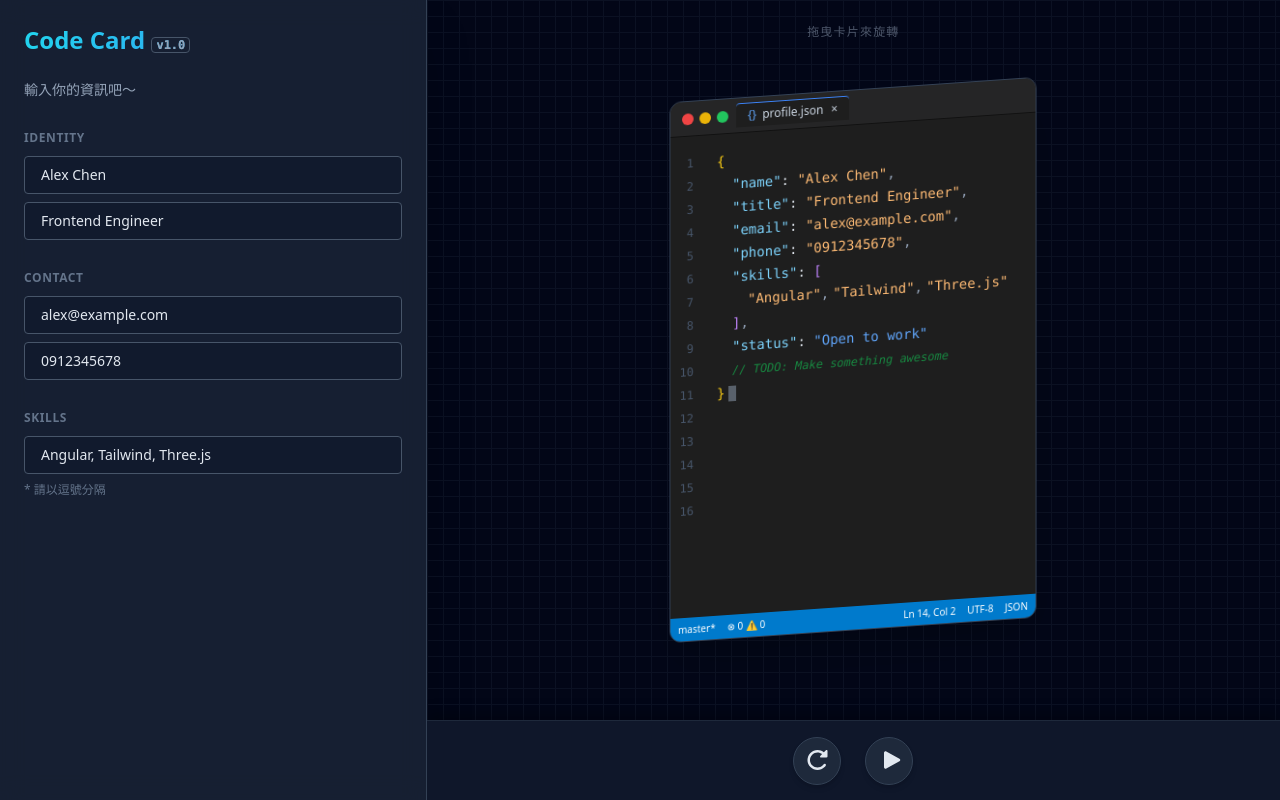
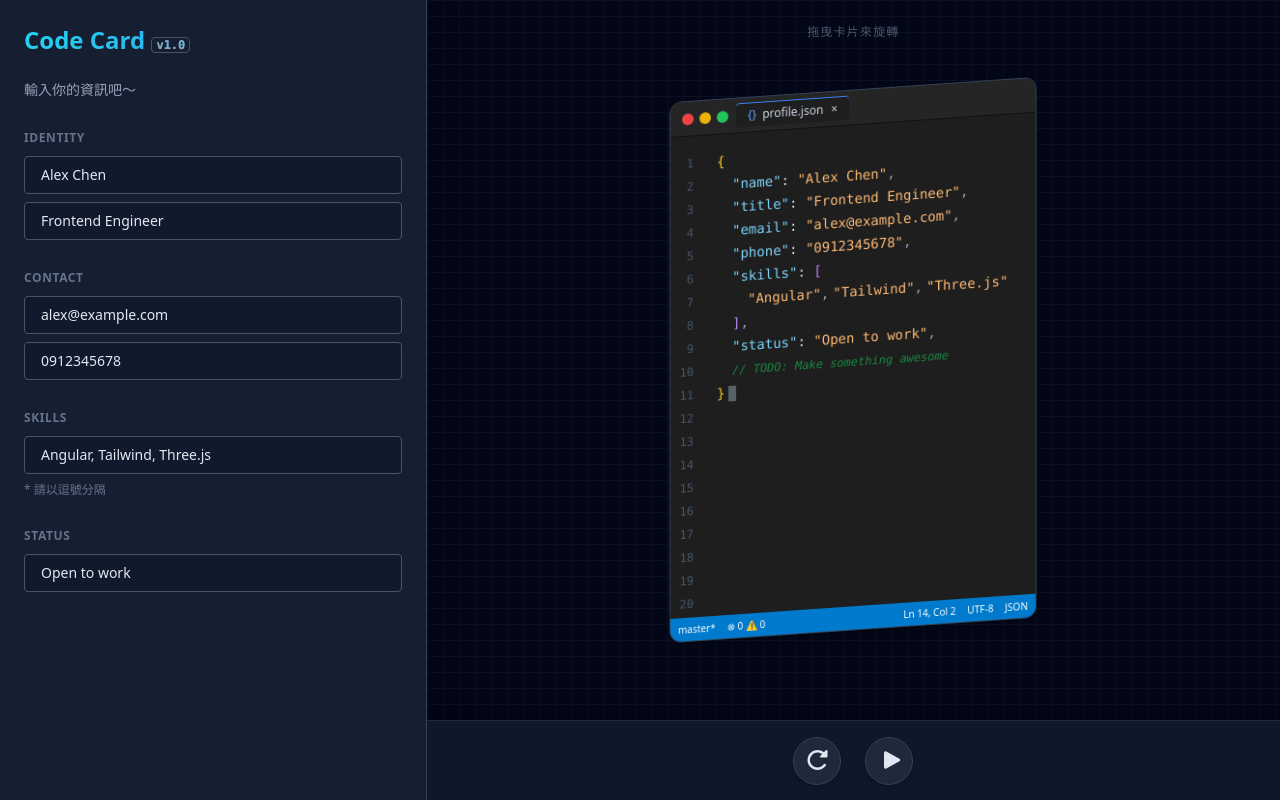
Before and after one commit to a5a8a0a9/code-card, an Angular app: page / in a window 1280 px wide. Built offline with nearby package versions, Linux system fonts and the light colour scheme.

Commit message:
feat: add status

```diff
--- a/src/app/components/editor/editor.component.html
+++ b/src/app/components/editor/editor.component.html
@@ -68,6 +68,19 @@
 			<p class="text-xs text-slate-500">* 請以逗號分隔</p>
 		</div>
 
+		<!-- 狀態 -->
+		<div class="space-y-2 pt-2">
+			<label class="text-xs uppercase tracking-wider text-slate-500 font-bold"
+				>Status</label
+			>
+			<input
+				formControlName="status"
+				type="text"
+				placeholder="狀態 (Open to work, Not available...)"
+				class="w-full bg-slate-900/50 border border-slate-600 rounded px-4 py-2 focus:outline-none focus:border-cyan-500 focus:ring-1 focus:ring-cyan-500 transition-all text-sm"
+			/>
+		</div>
+
 		<!-- 操作按鈕 -->
 		<div class="pt-6 flex flex-col gap-3">
 			<!-- Mobile Only: Done/Preview Button -->
--- a/src/app/components/editor/editor.component.ts
+++ b/src/app/components/editor/editor.component.ts
@@ -24,6 +24,7 @@ export class EditorComponent implements OnInit {
 		email: new FormControl(this.cardService.initialProfile.email),
 		phone: new FormControl(this.cardService.initialProfile.phone),
 		skills: new FormControl(this.cardService.initialProfile.skills),
+		status: new FormControl(this.cardService.initialProfile.status),
 	});
 
 	ngOnInit() {
--- a/src/app/components/preview/preview.component.html
+++ b/src/app/components/preview/preview.component.html
@@ -130,7 +130,9 @@
 
 								<div class="whitespace-nowrap">
 									<span class="text-sky-300">"status"</span>:
-									<span class="text-blue-400">"Open to work"</span>
+									<span class="text-orange-300"
+										>"{{ cardService.profile().status }}"</span
+									><span class="text-slate-400">,</span>
 								</div>
 
 								<div class="whitespace-nowrap">
--- a/src/app/components/preview/preview.component.ts
+++ b/src/app/components/preview/preview.component.ts
@@ -24,7 +24,7 @@ export class PreviewComponent {
 	faPause = faPause;
 	faPen = faPen;
 
-	lineNumbers = [1, 2, 3, 4, 5, 6, 7, 8, 9, 10, 11, 12, 13, 14, 15, 16];
+	lineNumbers = Array.from({ length: 20 }, (_, i) => i + 1);
 	scale = signal(1);
 
 	constructor() {
--- a/src/app/services/card.service.ts
+++ b/src/app/services/card.service.ts
@@ -5,7 +5,8 @@ export interface CardProfile {
 	title: string;
 	email: string;
 	phone: string;
-	skills: string; // Comma separated string
+	skills: string;
+	status: string;
 }
 
 @Injectable({
@@ -19,6 +20,7 @@ export class CardService {
 		email: 'alex@example.com',
 		phone: '0912345678',
 		skills: 'Angular, Tailwind, Three.js',
+		status: 'Open to work',
 	};
 
 	// --- Data State ---
```
